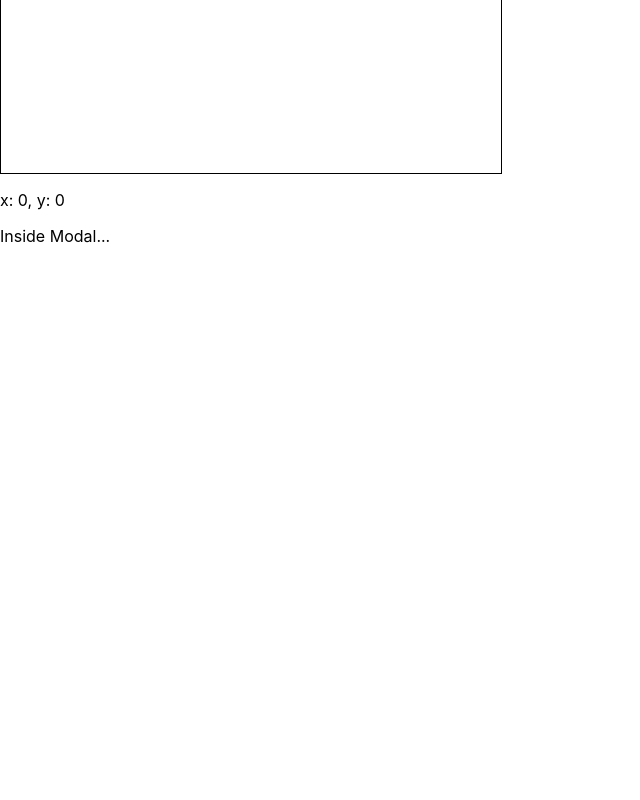
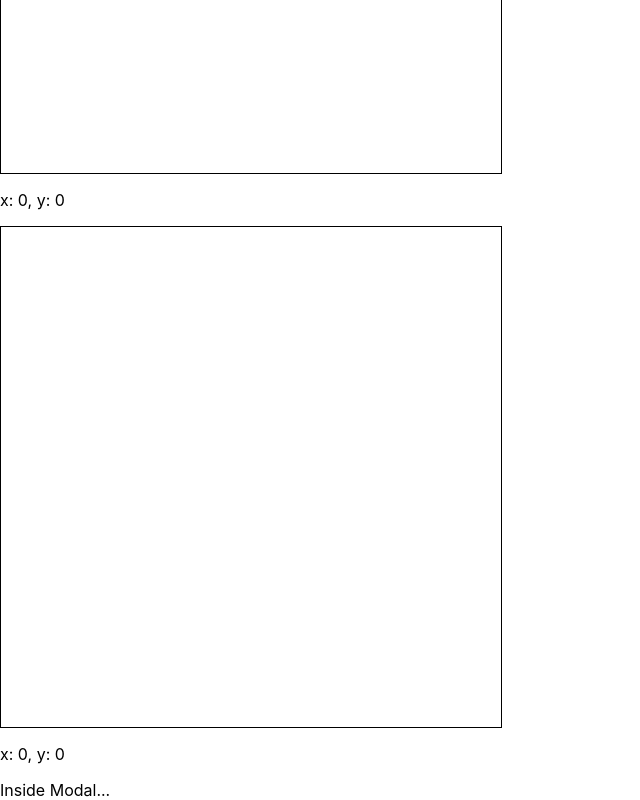
Before and after one commit to CauveryRaja/react-concepts, a React (Create React App) app: page / in a window 1280 px wide. Shown: the part 800-1600 px from the top of the page, without its empty margins (0-640 px from the left). Before the commit the page ends 1046 px from the top, so only its background shows below. Built offline with nearby package versions, Linux system fonts and the light colour scheme.

Commit message:
Reuse mouse following behaviour using render props

```diff
--- a/src/App.js
+++ b/src/App.js
@@ -6,6 +6,8 @@ import Modal from './portals/Modal';
 import List from './lists_keys/List';
 import ProfilerWrapper from "./profiler/ProfilerWrapper";
 import Mouse from './render-props/Mouse';
+import Cat from './render-props/Cat';
+import Dog from './render-props/Dog';
 
 function App() {
   return (
@@ -32,7 +34,8 @@ function App() {
       <ProfilerWrapper></ProfilerWrapper>
 
       {/* Usage of Render Props */}
-      <Mouse></Mouse>
+      <Mouse render={mouse => <Cat {...mouse}></Cat>}></Mouse>
+      <Mouse render={mouse => <Dog {...mouse}></Dog>}></Mouse>
     </div>
   );
 }
--- /dev/null
+++ b/src/render-props/Dog.js
@@ -0,0 +1,11 @@
+import React from 'react';
+
+class Dog extends React.Component {
+    render() {
+        return <p style={{position: 'absolute', top: this.props.y, left: this.props.x}}>
+            Dog
+        </p>
+    }
+}
+
+export default Dog;
--- a/src/render-props/Mouse.js
+++ b/src/render-props/Mouse.js
@@ -1,5 +1,4 @@
 import React from 'react';
-import Cat from './Cat';
 
 class Mouse extends React.Component {
     constructor() {
@@ -22,7 +21,7 @@ class Mouse extends React.Component {
         return <>
             <div style={{width: '500px', height: '500px', border: '1px solid black'}}
             onMouseMove={this.mouseMove}>
-                <Cat x={this.state.x} y={this.state.y}></Cat>
+                {this.props.render(this.state)}
             </div>
             <p>{`x: ${this.state.x}, y: ${this.state.y}`}</p>
         </>
```
